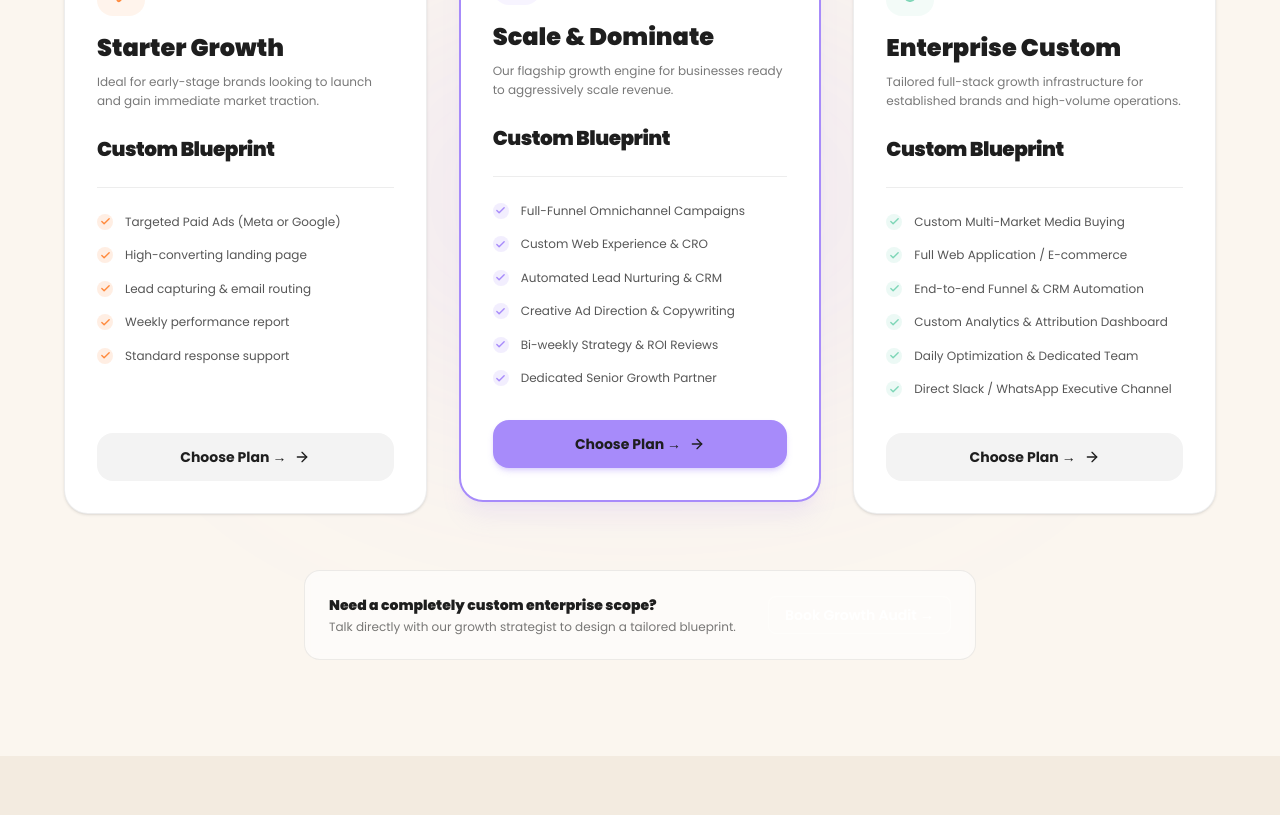
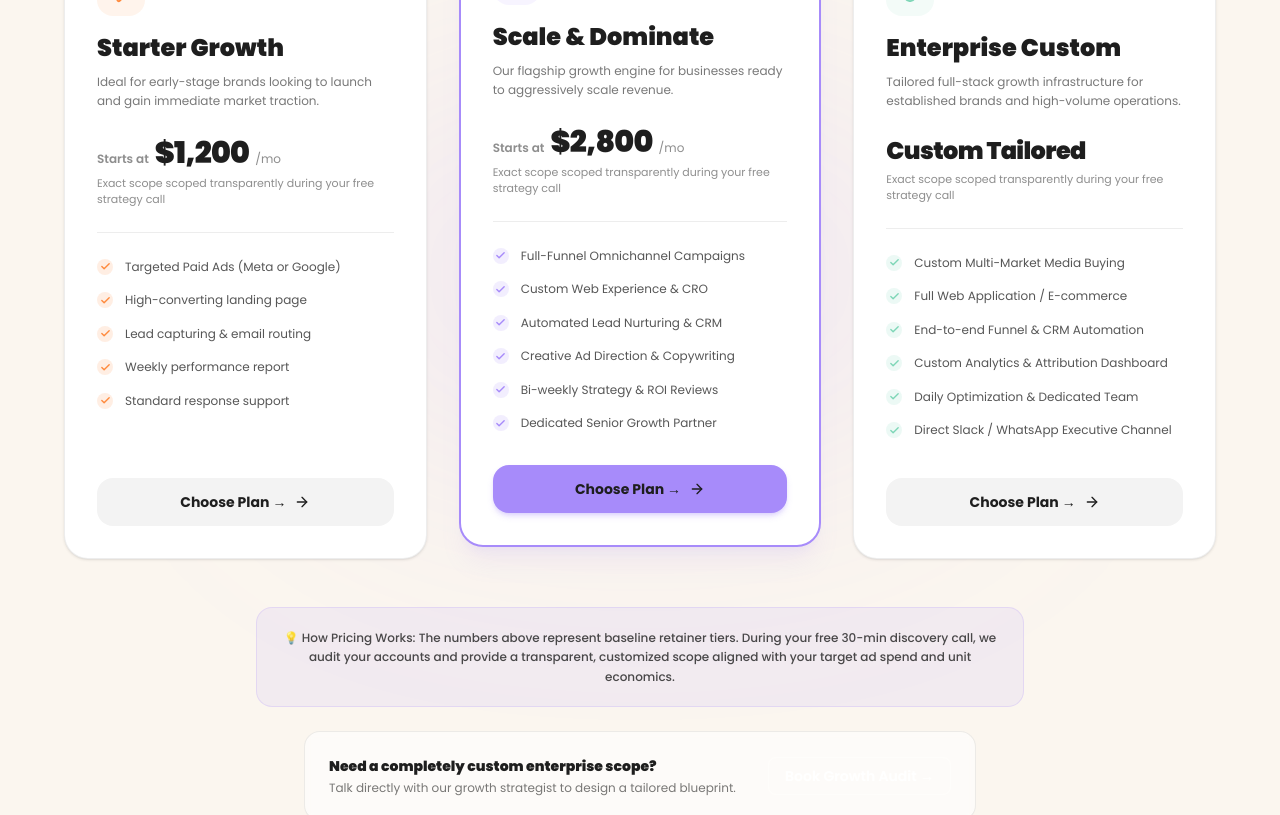
Before and after one commit to socialtheclub3-cmd/The-Social-Club, a React (Vite) app: page / in a window 1280 px wide. Shown: the part 8460-9275 px from the top of the page. Built offline with nearby package versions, Linux system fonts and the light colour scheme; no server answers.

Commit message:
Update Pricing.tsx

```diff
--- a/src/components/sections/Pricing.tsx
+++ b/src/components/sections/Pricing.tsx
@@ -8,7 +8,7 @@ import { useApp } from '../../context/AppContext';
 import { translations } from '../../data/translations';
 
 const Pricing: React.FC = () => {
-  const { lang } = useApp();
+  const { lang, formatCurrency } = useApp();
   const t = translations[lang].pricing;
   const isAr = lang === 'ar';
   const ArrowIcon = isAr ? ArrowLeft : ArrowRight;
@@ -40,10 +40,23 @@ const Pricing: React.FC = () => {
     },
   ];
 
-  const handleSelectPlan = () => {
+  const numericPrices: Record<string, number | 'Custom'> = {
+    plan1: 1200,
+    plan2: 2800,
+    plan3: 'Custom',
+  };
+
+  const handleSelectPlan = (planName: string) => {
     const contactSection = document.getElementById('contact');
     if (contactSection) {
       contactSection.scrollIntoView({ behavior: 'smooth' });
+      const textarea = document.getElementById('contact-message') as HTMLTextAreaElement | null;
+      if (textarea) {
+        textarea.value = isAr
+          ? `مرحباً، أود الاستفسار عن تفاصيل (${planName}) وخطة العمل المناسبة لمشروعي.`
+          : `Hello, I would like to inquire about (${planName}) and discuss the implementation roadmap for my business.`;
+        textarea.focus();
+      }
     }
   };
 
@@ -70,6 +83,7 @@ const Pricing: React.FC = () => {
         <div className="grid grid-cols-1 lg:grid-cols-3 gap-8 items-stretch max-w-6xl mx-auto">
           {plans.map((plan, idx) => {
             const Icon = plan.icon;
+            const priceValue = numericPrices[plan.key];
 
             return (
               <AnimatedSection key={plan.id} delay={idx * 120} className="flex w-full">
@@ -110,11 +124,32 @@ const Pricing: React.FC = () => {
                       {plan.data.tagline}
                     </p>
 
-                    {/* Price Placeholder */}
-                    <div className="flex items-baseline gap-1.5 mb-6 pb-6 border-b border-[#1E1E1E]/8 dark:border-white/10">
-                      <span className="text-xl font-black tracking-tight text-[#1E1E1E] dark:text-white">
-                        {isAr ? 'يحدد بناءً على المشروع' : 'Custom Blueprint'}
-                      </span>
+                    {/* Price Display */}
+                    <div className="mb-6 pb-6 border-b border-[#1E1E1E]/8 dark:border-white/10">
+                      <div className="flex items-baseline gap-1.5">
+                        {priceValue === 'Custom' ? (
+                          <span className="text-2xl font-black tracking-tight text-[#1E1E1E] dark:text-white">
+                            {isAr ? 'خطة مخصصة بالكامل' : 'Custom Tailored'}
+                          </span>
+                        ) : (
+                          <>
+                            <span className="text-xs font-semibold text-[#1E1E1E]/50 dark:text-white/50">
+                              {isAr ? 'تبدأ من ' : 'Starts at '}
+                            </span>
+                            <span className="text-3xl font-black tracking-tight text-[#1E1E1E] dark:text-white">
+                              {formatCurrency(priceValue)}
+                            </span>
+                            <span className="text-xs font-normal text-[#1E1E1E]/50 dark:text-white/50">
+                              {plan.data.period}
+                            </span>
+                          </>
+                        )}
+                      </div>
+                      <p className="text-[11px] text-[#1E1E1E]/50 dark:text-white/50 mt-1">
+                        {isAr
+                          ? 'تحدد التكلفة الدقيقة بناءً على أهدافك ونطاق العمل بعد مكالمة الاستكشاف'
+                          : 'Exact scope scoped transparently during your free strategy call'}
+                      </p>
                     </div>
 
                     {/* Features list */}
@@ -137,8 +172,8 @@ const Pricing: React.FC = () => {
                   <div>
                     <button
                       type="button"
-                      onClick={() => handleSelectPlan()}
-                      className={`w-full py-3.5 px-6 rounded-2xl font-bold text-sm transition-all duration-300 flex items-center justify-center gap-2 ${
+                      onClick={() => handleSelectPlan(plan.data.name)}
+                      className={`w-full py-3.5 px-6 rounded-2xl font-bold text-sm transition-all duration-300 flex items-center justify-center gap-2 cursor-pointer ${
                         plan.popular
                           ? 'bg-[#A78BFA] hover:bg-[#906fe7] text-[#1E1E1E] shadow-md shadow-[#A78BFA]/30 hover:scale-[1.02]'
                           : 'bg-[#1E1E1E]/5 dark:bg-white/10 hover:bg-[#1E1E1E] dark:hover:bg-white hover:text-white dark:hover:text-[#121212] text-[#1E1E1E] dark:text-white'
@@ -155,8 +190,19 @@ const Pricing: React.FC = () => {
           })}
         </div>
 
+        {/* Pricing Transparency & Process Note */}
+        <AnimatedSection delay={300} className="mt-12 max-w-3xl mx-auto">
+          <div className="p-4 sm:p-5 rounded-2xl bg-[#A78BFA]/10 border border-[#A78BFA]/20 text-center">
+            <p className="text-xs text-[#1E1E1E]/80 dark:text-white/80 leading-relaxed font-medium">
+              {isAr
+                ? '💡 كيف تتحدد التكلفة الدقيقة؟ الأرقام المعروضة أعلاه هي أسعار بداية استرشادية لخدماتنا الأساسية. في مكالمة الاستكشاف المجانية (30 دقيقة)، نقوم بدراسة أهدافك وميزانيتك الإعلانية المقترحة، ونقدم لك خطة عمل واضحة وعرض سعر مفصل وشفاف بدون أي التزامات مسبقة.'
+                : '💡 How Pricing Works: The numbers above represent baseline retainer tiers. During your free 30-min discovery call, we audit your accounts and provide a transparent, customized scope aligned with your target ad spend and unit economics.'}
+            </p>
+          </div>
+        </AnimatedSection>
+
         {/* Enterprise Bottom Help Callout */}
-        <AnimatedSection delay={350} className="mt-14 max-w-2xl mx-auto text-center">
+        <AnimatedSection delay={350} className="mt-6 max-w-2xl mx-auto text-center">
           <div className="p-6 rounded-2xl border border-[#1E1E1E]/8 dark:border-white/10 bg-white/60 dark:bg-[#1E1E1E]/50 backdrop-blur-xs flex flex-col sm:flex-row items-center justify-between gap-4">
             <div className="text-left sm:text-start">
               <h4 className="text-sm font-black text-[#1E1E1E] dark:text-white mb-1">
```
